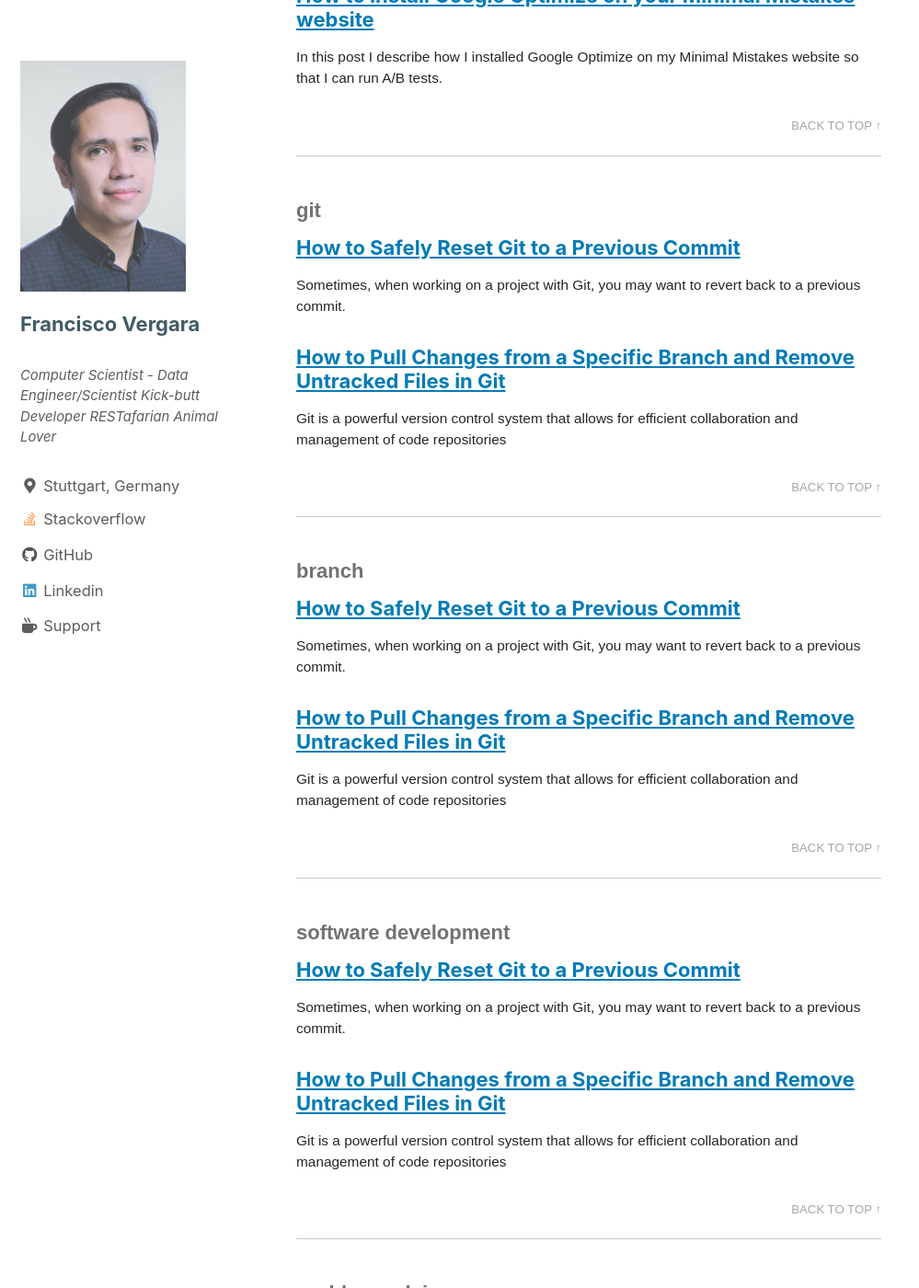
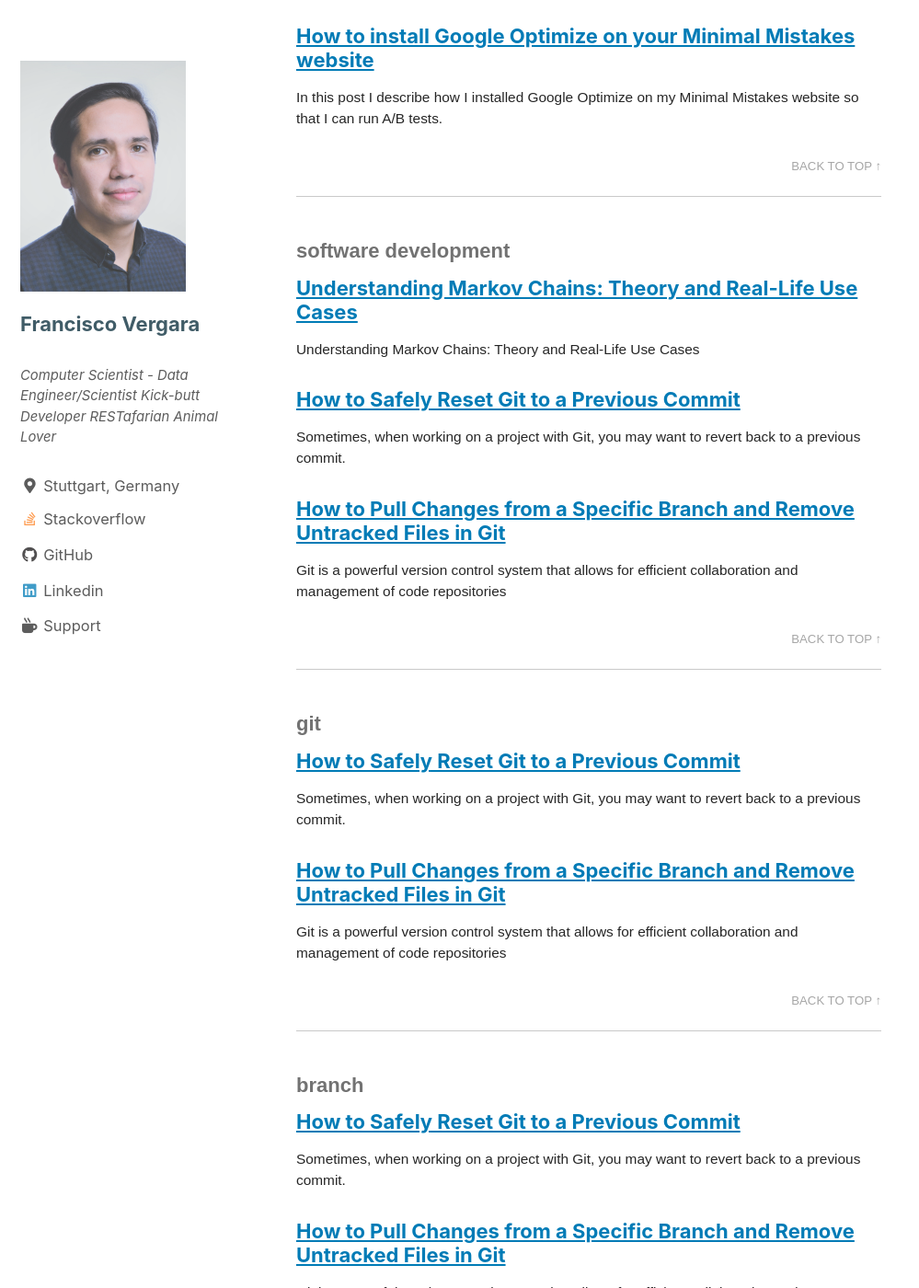
Before and after one commit to franvergara66/franvergara66.github.io, a Jekyll site: the page built from tags/tag-archive.md, in a window 1280 px wide and 1400 px high, scrolled down 1146 px. Shown: the whole window at 92% size, without its empty margins (0-999 px from the left). Built offline with Jekyll 4.4.1, drawn with Linux system fonts in a browser that asks for light colours; cached includes are drawn as plain includes; nearby versions of some CDN libraries; some of the changed text lies outside the part shown.

```diff
--- a/_posts/2023-05-25-markov-chains.md
+++ b/_posts/2023-05-25-markov-chains.md
@@ -1,3 +1,18 @@
+---
+title: "Understanding Markov Chains: Theory and Real-Life Use Cases"
+toc: true
+toc_label: "Content"
+tags:
+  - probabily
+  - marv
+  - commit
+  - software development
+date: May 26, 2023
+header:
+  teaser: /assets/images/thumbnails/generic-thumb-400.jpg
+  excerpt: "Markov Chains, are powerful mathematical models used to study and analyze systems that exhibit probabilistic behavior. "
+---
+
 # Understanding Markov Chains: Theory and Real-Life Use Cases
 
 ![Markov Chains](https://upload.wikimedia.org/wikipedia/commons/thumb/2/2b/Markovkate_01.svg/640px-Markovkate_01.svg.png)
```
